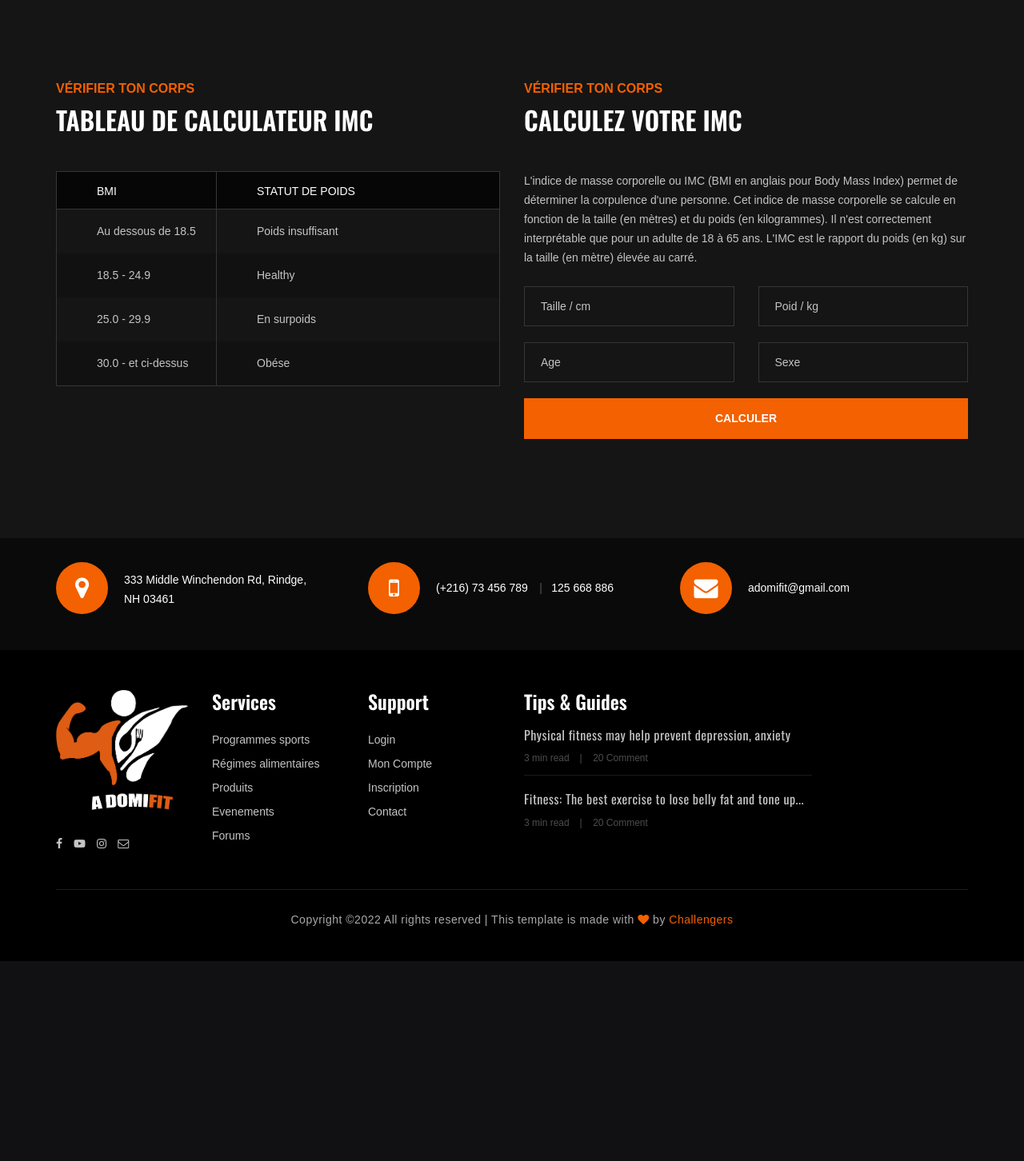
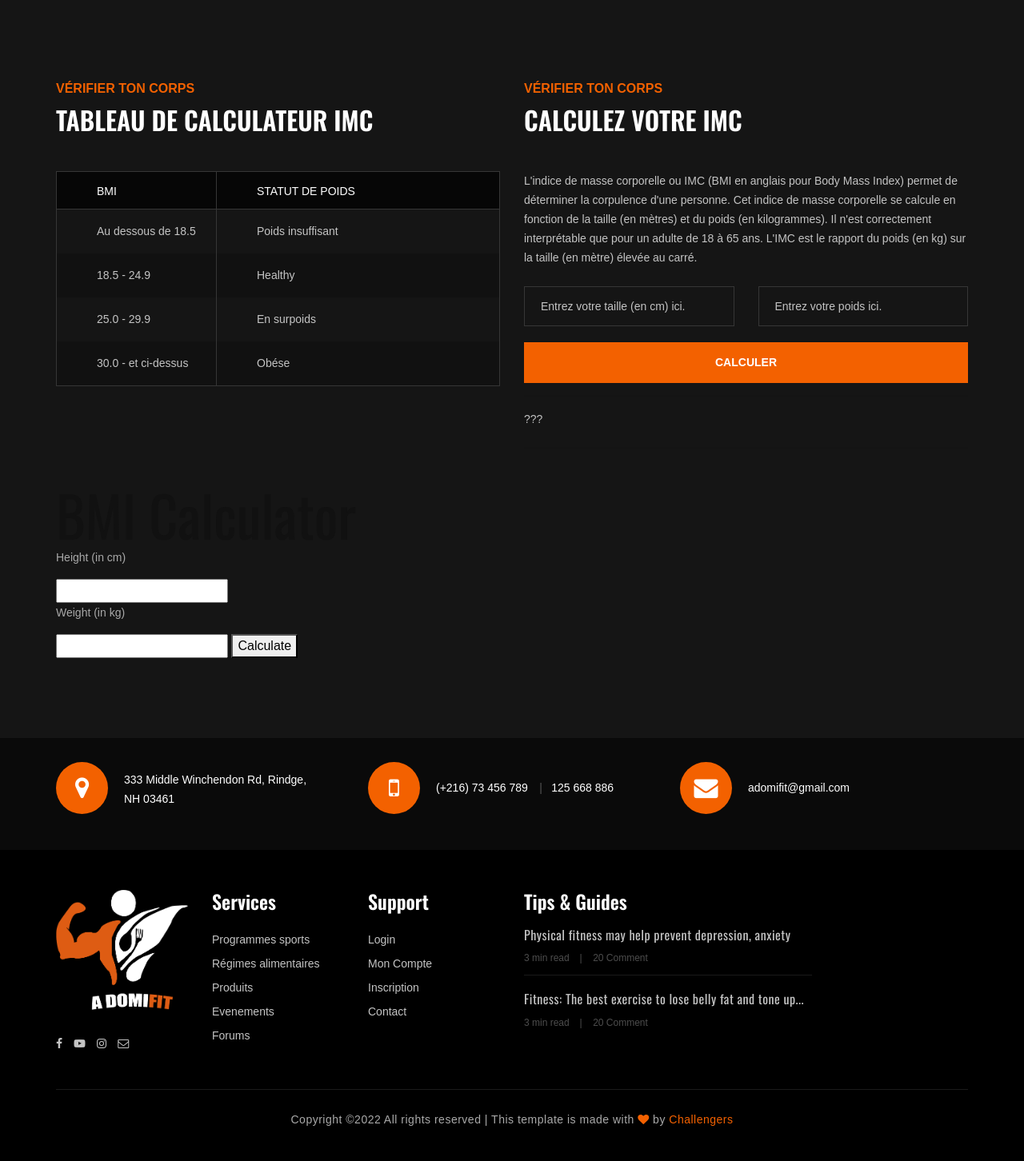
Before and after one commit to Firashajyedder/adomifit, a Symfony app: template templates/suivi_regime/showsuiviRegimes.html.twig in a window 1280 px wide. Shown: the part 501-1953 px from the top of the page at 80% size. Before the commit the page ends 1703 px from the top, so only its background shows below. Run offline with Twig, Linux system fonts and the light colour scheme; the template is opened without the code that fills it, so the values that code supplies are empty; some libraries are stand-ins or nearby versions; some web fonts are replaced.

Commit message:
Métier update

```diff
--- a/templates/base-front.html.twig
+++ b/templates/base-front.html.twig
@@ -601,9 +601,10 @@
 
 
 
+{% block jsClendar %}
 
-  <script src="https://cdn.jsdelivr.net/npm/fullcalendar@5.10.2/main.min.js"
-    integrity="sha256-YicH/8aE660iEnJtgll3vT54dJApy3XkYmqNfGVFEzA=" crossorigin="anonymous"></script>
+{% endblock %}
+
 
     <!-- Js Plugins -->
     {% block js %}
--- a/templates/suivi_regime/showsuiviRegimes.html.twig
+++ b/templates/suivi_regime/showsuiviRegimes.html.twig
@@ -66,25 +66,26 @@
                         <p>L'indice de masse corporelle ou IMC (BMI en anglais pour Body Mass Index) permet de déterminer la corpulence d'une personne.
                         Cet indice de masse corporelle se calcule en fonction de la taille (en mètres) et du poids (en kilogrammes).
                          Il n'est correctement interprétable que pour un adulte de 18 à 65 ans. L'IMC est le rapport du poids (en kg) sur la taille (en mètre) élevée au carré.</p>
-                        <form action="#">
+                        <form action="" method="get"  name="ideal" id="ideal">
                             <div class="row">
                                 <div class="col-sm-6">
-                                    <input type="text" placeholder="Taille / cm">
+                                    <input name="taille" id="taille" type="text" placeholder="Entrez votre taille (en cm) ici.">
                                 </div>
                                 <div class="col-sm-6">
-                                    <input type="text" placeholder="Poid / kg">
+                                    <input id="poid" type="text" name="poids"  placeholder="Entrez votre poids ici.">
                                 </div>
-                                <div class="col-sm-6">
-                                    <input type="text" placeholder="Age">
-                                </div>
-                                <div class="col-sm-6">
-                                    <input type="text" placeholder="Sexe">
-                                </div>
+
                                 <div class="col-lg-12">
-                                    <button type="submit">Calculer</button>
+                                    <button type="button" value="Calculer" name="calculez" OnClick="Valider(this.form)">Calculer</button>
                                 </div>
                             </div>
                         </form>
+                         <div id="resultat">
+            <hr />
+            <p><span id="somme">???</span></p>
+            <hr />
+
+        </div>
                     </div>
                 </div>
             </div>
@@ -95,6 +96,23 @@
     </div>
     </div>
     </section>
+       <div class="container">
+        <h1>BMI Calculator</h1>
+
+        <!-- Option for providing height
+            and weight to the user-->
+        <p>Height (in cm)</p>
+
+        <input type="text" id="height">
+
+        <p>Weight (in kg)</p>
+
+        <input type="text" id="weight">
+
+        <button id="btn">Calculate</button>
+
+        <div id="result" class="text-warning"></div>
+    </div>
     </section>
     <!-- BMI Calculator Section End -->
 
@@ -103,8 +121,81 @@
 
 {% block javaScript %}
 
+<script language="JavaScript" type="text/javascript">
+
+function Valider(ideal)
+    {
+
+		var taille = document.ideal.taille.value
+		var poids = document.ideal.poids.value
+            if ((taille == "Entrez votre taille (en cm) ici.")|| (taille == "")|| (poids == "Entrez votre poids ici.")|| (poids == ""))   //alert si un champ n'esp pas renseigné
+                {
+                    alert("Si vous voulez que je calcule votre indice de masse corporel ainsi que votre poids idéal il faut que vous entrez vos mensuration");
+                }
+				else
+				{
+				//Fonction calcul de l'imc
+            var nombre1 = (taille*0.01)          //convertion de la taille des centimètres en mètres
+			var nombre2 = (nombre1*nombre1)      //taille au carré
+			var nombre3 = (poids/nombre2)        //poids divisé par la taille au carré
+			alert("Votre indice de masse corporel est de: " + nombre3 + "!");
+
+			// Message d'alerte en fonction de l'imc
+
+			if (nombre3 <= 16)
+			{
+			alert("Votre indice est un très faible, c'est à dire que vous êtes très maigre. Il faut faire très attention, je vous recomande de voir un nutrioniste!")
+			}
+			if (nombre3 <=18 && nombre3 >16)
+			{
+			alert("Votre indice est faible, vous êtes maigre, il faut surveiller votre ligne!");
+			}
+			if (nombre3 <=20 && nombre3 >18)
+			{
+			alert("Vous êtes en leger + sous-poids + , il faut manger!!!");
+			}
+			if (nombre3 <=24 && nombre3 >20)
+			{
+			alert("Vous êtes dans la moyenne, ne vous inquietez pas!");
+			}
+			if (nombre3 <=26 && nombre3 >24)
+			{
+			alert("Vous êtes en très leger sur-poids, ce n'est pas bien grave");
+			}
+			if (nombre3 <=28 && nombre3 >26)
+			{
+			alert("Vous êtes en sur-poids mais ce n'est pas iratrappable!");
+			}
+			if (nombre3 <=32 && nombre3 >28)
+			{
+			alert("Vous êtes en sur-poids!");
+			}
+			if (nombre3 >32)
+			{
+			alert("Vous êtes vraiment en sur-poids, je vous conseil de voir un nutritioniste pour qu'il vous adapte un regime personnalisé.");
+			}
+
+
+			//Fonction calcul du poid parfait
+
+			var nombre4 = (22*nombre2)         //22 est l'indice parfait
+			alert("Votre poids idéal est de: " + nombre4 + "!");
+
+		        }
+    }
+
+</script>
+
+
+
+
+{% endblock %}
+
+
+{% block jsClendar %}
 <script>
 window.onload = () => {
+
     let calendarElt = document.querySelector("#calendrier")
 
     let calendar = new FullCalendar.Calendar(calendarElt ,{
@@ -120,15 +211,70 @@
     })
 
     calendar.render()
-}
-</script>
-
-
-
-{% endblock %}
 
 
 
 
 
+
+
+
+
+
+
+
+    let button = document.querySelector("#btn");
+
+    // Function for calculating BMI
+    button.addEventListener("click", calculateBMI);
+};
+
+function calculateBMI() {
+
+    /* Getting input from user into height variable.
+    Input is string so typecasting is necessary. */
+    let height = parseInt(document
+            .querySelector("#height").value);
+
+    /* Getting input from user into weight variable.
+    Input is string so typecasting is necessary.*/
+    let weight = parseInt(document
+            .querySelector("#weight").value);
+
+    let result = document.querySelector("#result");
+
+    // Checking the user providing a proper
+    // value or not
+    if (height === "" || isNaN(height))
+        result.innerHTML = "Provide a valid Height!";
+
+    else if (weight === "" || isNaN(weight))
+        result.innerHTML = "Provide a valid Weight!";
+
+    // If both input is valid, calculate the bmi
+    else {
+
+        // Fixing upto 2 decimal places
+        let bmi = (weight / ((height * height)
+                            / 10000)).toFixed(2);
+
+        // Dividing as per the bmi conditions
+        if (bmi < 18.6) result.innerHTML =
+            `Under Weight : <span>${bmi}</span>`;
+
+        else if (bmi >= 18.6 && bmi < 24.9)
+            result.innerHTML =
+                `Normal : <span>${bmi}</span>`;
+
+        else result.innerHTML =
+            `Over Weight : <span>${bmi}</span>`;
+    }
+}
+</script>
+  <script src="https://cdn.jsdelivr.net/npm/fullcalendar@5.10.2/main.min.js"
+    integrity="sha256-YicH/8aE660iEnJtgll3vT54dJApy3XkYmqNfGVFEzA=" crossorigin="anonymous"></script>
 {% endblock %}
+
+
+
+{% endblock %}
```
Also changed, not shown: src/Controller/CalendarController.php (+63 -2 lines), src/Controller/RegimeController.php (+20 -6 lines), src/Entity/CategorieRegime.php (+7 -2 lines), src/Entity/Regime.php (+14 -3 lines), templates/calendar/affichCalendarSuivi.html.twig (+18 -1 lines), templates/regime/listRegimes.html.twig (+9 -1 lines), public/front-office/js/IMC.js (added), public/uploads/images/0df00a24cf72c7d56ddcb1d526b7b165.jpeg (added).
